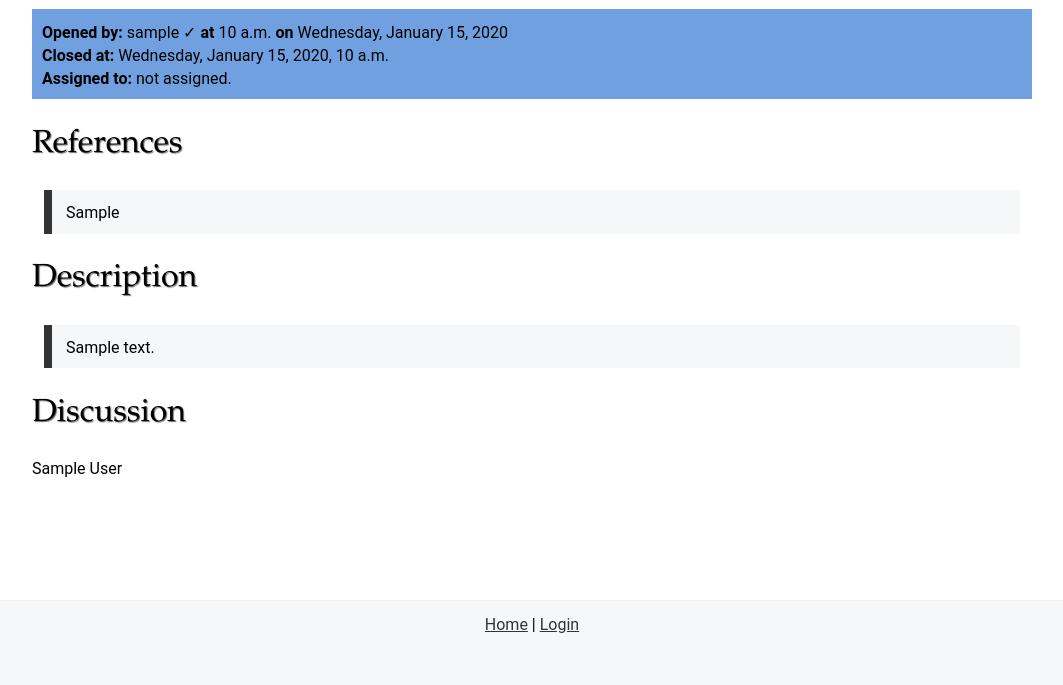
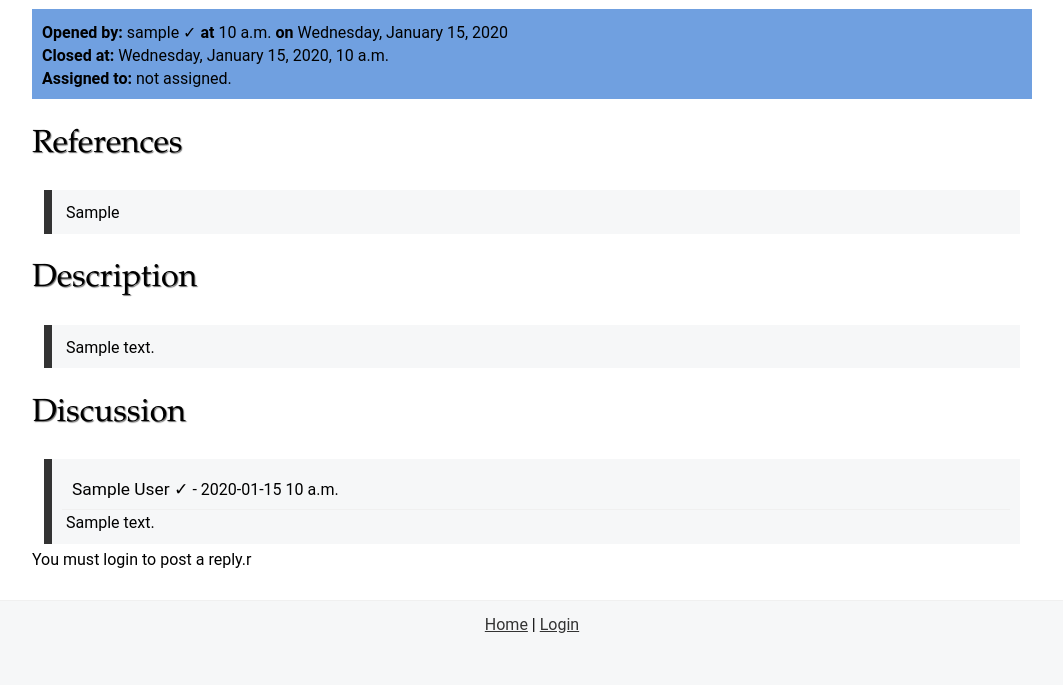
Before and after one commit to austinhartzheim/gravel, a Django app: page /problem/view/1/ in a window 1280 px wide. Shown: the part 115-800 px from the top of the page, without its empty margins (108-1171 px from the left). Run offline with Django 3.2, Linux system fonts and the light colour scheme; tables that the repository leaves empty hold one stand-in row (values such as "Sample post"); parts of the project's set-up code (start-up, migrations or seed data) failed here and were passed over.

Commit message:
Added the ability to post markdown-formatted replies.

```diff
--- a/problems/models.py
+++ b/problems/models.py
@@ -56,6 +56,10 @@ class ProblemTag(models.Model):
 
 
 class Reply(models.Model):
-    date = models.DateTimeField()
+    date = models.DateTimeField(auto_now_add=True)
     text = models.TextField()
     user = models.ForeignKey(User)
+
+    def format(self):
+        cleaned = bleach.clean(self.text)
+        return markdown.markdown(cleaned)
--- a/problems/templates/problems/view.html
+++ b/problems/templates/problems/view.html
@@ -21,10 +21,25 @@
 {%if problem.replies%}
 <h2>Discussion</h2>
 {%for reply in problem.replies%}
-<div class="reply">
-  <div class="user">{{ reply.user.get_full_name }}</div>
-</div>
+<section class="markdown reply">
+  <header>
+    <span class="user">{{ reply.user.get_full_name }} &#x2713;</span> - <time datetime="{{ reply.date|date:"Y-m-d H:i" }}">{{ reply.date|date:"Y-m-d P" }}</time>
+  </header>
+  {{ reply.format|safe }}
+</section>
 {%endfor%}
+{%endif %}
+
+{%if form%}
+<h3>Reply</h3>
+<form method="post" action="/problem/reply/{{ problem.pk }}/submit">
+{%csrf_token%}
+{{ form.as_p }}
+<p>Posting as {{ request.user.get_full_name }}.</p>
+<input type="submit" value="Post" class="primary" />
+</form>
+{%else%}
+You must login to post a reply.r
 {%endif%}
 
 {% endblock %}
--- a/problems/urls.py
+++ b/problems/urls.py
@@ -3,5 +3,6 @@ from django.conf.urls import patterns, url
 urlpatterns = patterns('problems.views',
     url(r'report/$', 'problem_report'),
     url(r'report/submit$', 'problem_submit'),
-    url(r'view/(?P<pk>\d+)/', 'problem_view'),
+    url(r'view/(?P<pk>\d+)/$', 'problem_view'),
+    url(r'reply/(?P<pk>\d+)/submit$', 'problem_reply_submit'),
 )
--- a/problems/views.py
+++ b/problems/views.py
@@ -38,7 +38,40 @@ def problem_view(request, pk):
         # TODO: nicer error message
         return django.http.Http404('Invalid problem ID')
 
-    return render(request, 'problems/view.html', {'problem': problem})
+    if request.user.is_authenticated():
+        form = forms.ReplySubmit()
+    else:
+        form = None
+    print(form)
+
+    return render(request, 'problems/view.html',
+                  {'problem': problem, 'form': form})
+
+@login_required
+def problem_reply_submit(request, pk):
+    try:
+        problem = models.Problem.objects.get(pk=pk)
+    except models.Problem.DoesNotExist:
+        # TODO: nicer error message
+        return django.http.Http404('Invalid problem ID')
+
+    if request.method != 'POST':
+        error = 'Your request is missing POST data.'
+        return django.http.HttpResponseNotAllowed(['POST'], error)
+
+    form = forms.ReplySubmit(request.POST)
+    if not form.is_valid():
+        return render(request, 'problems/view.html',
+                      {'problem': problem, 'form': form})
+
+    reply = form.save(commit=False)
+    reply.user = request.user
+    reply.save()
+
+    problem.responses.add(reply)
+
+    return django.http.HttpResponseRedirect('/problem/view/%i/' % problem.pk)
+
 
 
 @login_required
--- a/static/css/default.css
+++ b/static/css/default.css
@@ -52,7 +52,7 @@ footer ul {
     list-style: none;
 }
 
-h1,h2 {
+h1,h2,h3 {
     font-family: "Book Antiqua",Palatino,"Palatino Linotype","Palatino LT STD",Georgia,serif;
     text-shadow: 1px 1px 1px rgba(50, 50, 50, 0.7);
     font-weight: normal;
@@ -64,29 +64,34 @@ h1 {
 h2 {
     font-size: 24pt;
 }
+h3 {
+    font-size: 16pt;
+}
 
 .markdown {
     background: #f6f7f8;
     padding: 10px;
     border-left: 8px solid #333;
-    margin: 0 12px;
+    margin: 6px 12px;
 }
-.markdown h1, .markdown h2, .markdown h3 {
+.markdown h1, .markdown h2, .markdown h3, .markdown h4 {
     font-family: "Roboto",Corbel,Avenir,"Lucida Grande","Lucida Sans",sans-serif
     font-kerning: normal;
+    text-shadow: none;
 }
 .markdown h1 {
     font-size: 16pt;
-    text-shadow: none;
     martin: 0 0 2px;
 }
 .markdown h2 {
     font-size: 14pt;
-    text-shadow: none;
     margin: 4px 0 4px;
 }
 .markdown h3 {
     font-size: 12pt;
+}
+.markdown h4 {
+    font-size: 11pt;
 }
 .markdown p {
     margin-left: 4px;
@@ -96,6 +101,10 @@ h2 {
 .overview {
     background: #70a0e0;
     padding: 10px;
+}
+
+.reply header .user {
+    font-size: 13pt;
 }
 
 p {
--- a/templates/default.html
+++ b/templates/default.html
@@ -28,4 +28,4 @@
       </footer>
     </div>
   </body>
-</body>
+</html>
```
